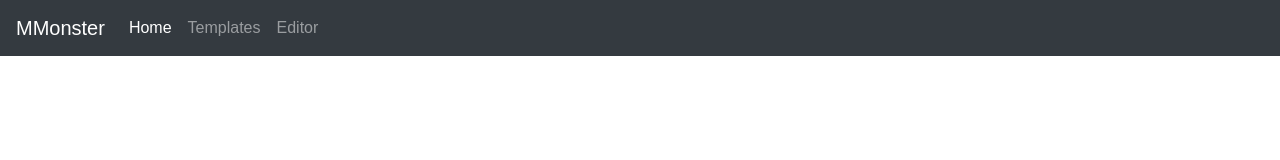
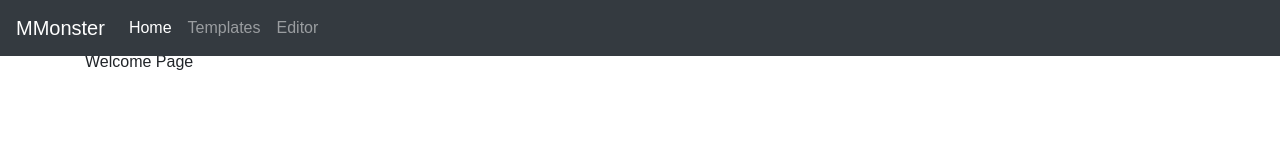
Before and after one commit to saurabhnemade/marketing-monster, a React (Create React App) app: page / in a window 1280 px wide. Shown: the top 160 px of the page. Built offline with nearby package versions, Linux system fonts and the light colour scheme.

Commit message:
Adding deps for scss

```diff
--- a/package.json
+++ b/package.json
@@ -15,5 +15,9 @@
     "build": "react-scripts build",
     "test": "react-scripts test --env=jsdom",
     "eject": "react-scripts eject"
+  },
+  "devDependencies": {
+    "node-sass": "^4.5.3",
+    "sass-loader": "^6.0.6"
   }
 }
--- a/src/AppRoute.js
+++ b/src/AppRoute.js
@@ -31,7 +31,7 @@ export default class AppRoute extends Component {
                             </ul>
                         </div>
                     </nav>
-                    <Route path="/" component={Welcome} />
+                    <Route exact path="/" component={Welcome} />
                     <Route path="/templates" component={Templates} />
                     <Route path="/editor" component={Editor} />
                 </div>
--- a/src/pages/welcome/Welcome.js
+++ b/src/pages/welcome/Welcome.js
@@ -3,7 +3,7 @@ import React, { Component } from "react";
 export default class Welcome extends Component {
     render() {
         return (
-            <div className="container">
+            <div className="container" style={{paddingTop: "50px"}}>
                 Welcome Page
             </div>
         );
```
Also changed, not shown: 1 other file (tests, documents, lock files or other folders).
